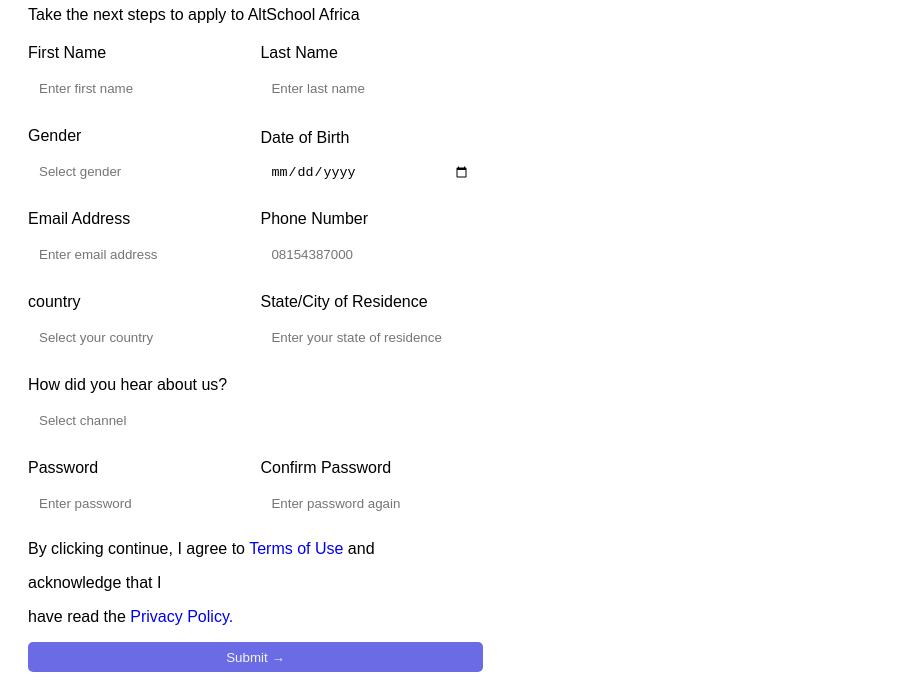
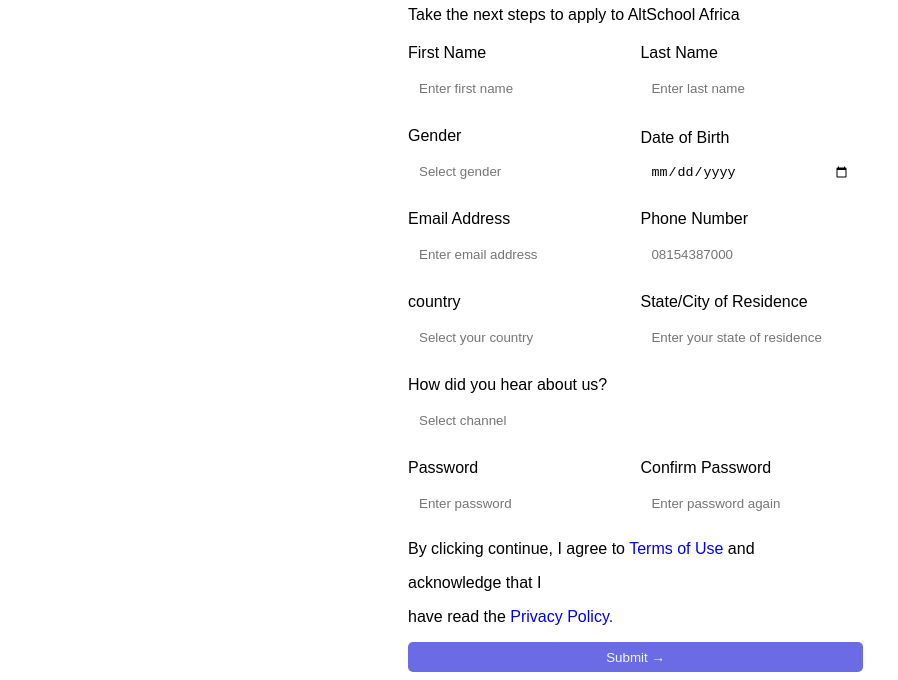
Before and after one commit to TaiwoOlatunde1/AltSchool-Africa-Assignments, a plain HTML site: page form.html in a window 1280 px wide. Shown: the part 128-808 px from the top of the page, without its empty margins (0-898 px from the left). Drawn offline with Linux system fonts and the light colour scheme.

Commit message:
AltSchool Africa Assignment

```diff
--- a/form.css
+++ b/form.css
@@ -36,7 +36,7 @@
 }
 
 main, header {
-    margin-left: 20px;
+    margin-left: 400px;
     font: 1em sans-serif;
 }
 
```
